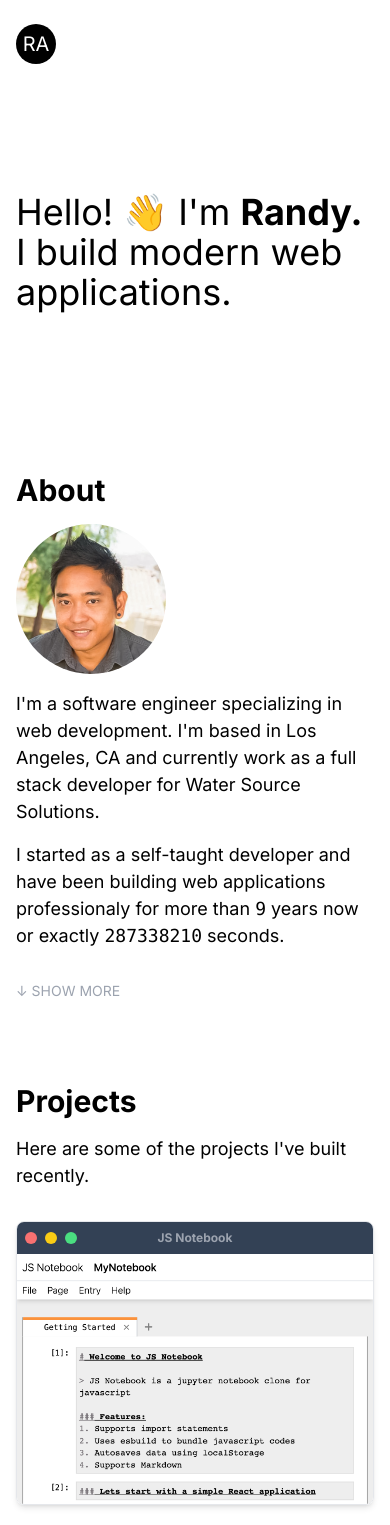
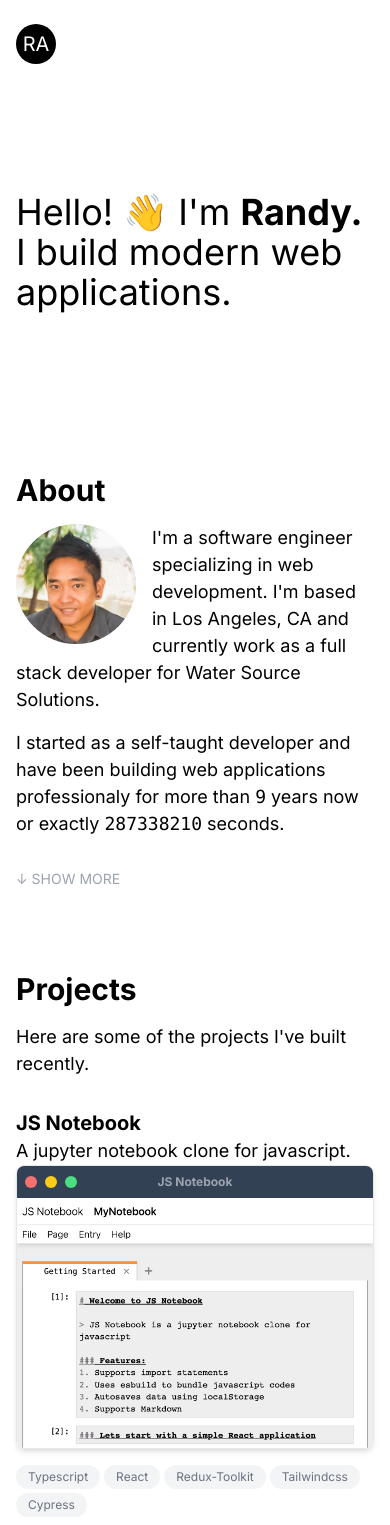
Before and after one commit to ranasun/randya.dev, a React (Vite) app: page / in a window 390 px wide. Shown: the top 1525 px of the page. Built offline with nearby package versions, Linux system fonts and the light colour scheme; some icons are missing.

Commit message:
Update mobile view

```diff
--- a/src/About.tsx
+++ b/src/About.tsx
@@ -27,7 +27,8 @@ const About = () => {
 		<section className="py-10">
 			<h2 className="text-3xl font-bold">About</h2>
 			<div className="text-grey-darkest text-lg leading-normal flex flex-col-reverse gap-4 justify-between items-start mt-4 md:flex-row">
-				<div className="w-full md:w-2/3 ">
+				<div className="w-full md:w-2/3">
+					<div className="md:hidden h-[120px] w-[120px] bg-cover bg-[url('./assets/photo.jpg')] rounded-full float-left mr-4"></div>
 					<p className=" ">
 						I'm a software engineer specializing in web development.
 						I'm based in Los Angeles, CA and currently work as a
@@ -85,7 +86,7 @@ const About = () => {
 						state={showMore}
 					/>
 				</div>
-				<div className="h-[150px] w-[150px] md:h-[150px] md:w-[150px] bg-cover bg-[url('./assets/photo.jpg')] rounded-full"></div>
+				<div className="hidden md:block h-[150px] w-[150px] bg-cover bg-[url('./assets/photo.jpg')] rounded-full"></div>
 			</div>
 		</section>
 	);
--- a/src/Project.tsx
+++ b/src/Project.tsx
@@ -17,15 +17,21 @@ const Project: React.FC<Props> = ({
 	imgUrl,
 }) => {
 	return (
-		<div className="w-full my-4 flex gap-4 flex-col md:flex-row-reverse py-4 pb-8">
-			<div className="w-full md:w-2/5 h-full">
+		<div className="w-full my-4 flex gap-4 flex-col md:flex-row-reverse py-4 pb-8 border-b">
+			<a
+				href={url}
+				target="__target"
+				className="hidden md:block w-full md:w-2/5 h-full"
+			>
 				<Screenshot title={title} imgUrl={imgUrl} />
-			</div>
-
+			</a>
 			<div className="w-full md:w-3/5">
-				<h3 className="text-lg font-bold">{title}</h3>
+				<h3 className="text-xl font-bold">{title}</h3>
 				<div className="text-lg">
 					{description}
+					<a className="md:hidden py-2" href={url} target="__target">
+						<Screenshot title={title} imgUrl={imgUrl} />
+					</a>
 					<div className="flex flex-wrap gap-1 mt-4">
 						{tags.map((tag) => (
 							<Tag key={tag}>{tag}</Tag>
```
